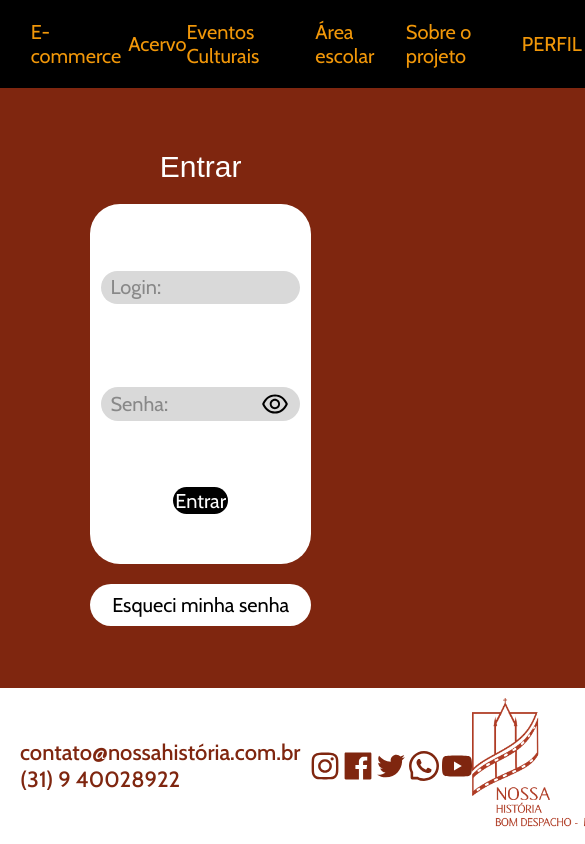
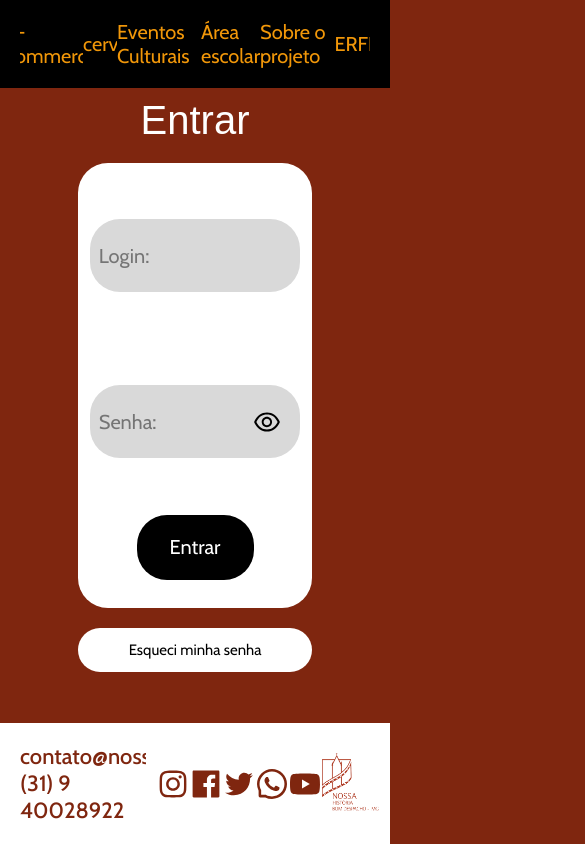
Before and after one commit to cpejr/acervo-web-frontend, a React (Vite) app: page /Entrar in a window 390 px wide. Shown: the top 844 px of the page, 585 px wide, since content can reach past the window. Built offline with nearby package versions, Linux system fonts and the light colour scheme; no server answers; a web font is replaced by a local one.

Commit message:
fix: responsive update

```diff
--- a/src/pages/ForgotPassword/Styles.js
+++ b/src/pages/ForgotPassword/Styles.js
@@ -7,52 +7,35 @@ export const Body = styled.div`
   align-items: center;
   justify-content: center;
   flex-direction: column;
-  gap: 2rem;
-  @media (max-width: 560px) {
-    padding-right: 15rem;
-  }
-  @media (max-width: 400px) {
-    padding-right: 28rem;
-  }
-  @media (max-width: 320px) {
-    padding-right: 32rem;
-  }
+  gap: 5rem;
 `;
 
 export const Title = styled.div`
   font-family: ${(props) => props.theme.fonts.Title};
   font-size: 5rem;
   color: white;
+  text-align: center;
   @media (max-width: 1290px) {
     font-size: 4rem;
   }
-  @media (max-width: 760px) {
-    font-size: 3rem;
-  }
-  @media (max-width: 560px) {
-    text-align: center;
-    max-width: 70%;
-  }
-  @media (max-width: 400px) {
+  @media (max-width: 800px) {
     font-size: 2rem;
   }
 `;
 export const Container = styled.button`
   display: flex;
   align-items: center;
-  flex-direction: column;
+  justify-content: center;
   width: 50%;
   height: 70%;
   background-color: ${(props) => props.theme.colors.fontHeader};
   border-radius: 3rem;
   text-align: center;
-  justify-content: center;
   font-size: 8rem;
   @media (max-width: 1290px) {
-    font-size: 6rem;
+    font-size: 4rem;
   }
   @media (max-width: 760px) {
-    font-size: 4rem;
     width: 45%;
     height: 55%;
   }
--- a/src/pages/Login/Login.jsx
+++ b/src/pages/Login/Login.jsx
@@ -39,6 +39,7 @@ export default function Login() {
 
   return (
     <Body>
+      {/* <Containerall> */}
       <Title>Entrar</Title>
       <Container>
         <Control>
@@ -61,6 +62,7 @@ export default function Login() {
         </ContainerIn>
       </Container>
       <Forgot>Esqueci minha senha</Forgot>
+      {/* </Containerall> */}
     </Body>
   );
 }
--- a/src/pages/Login/Styles.js
+++ b/src/pages/Login/Styles.js
@@ -4,33 +4,21 @@ import styled from 'styled-components';
 export const Body = styled.div`
   width: 100%;
   height: 100%;
+  margin-right: 10%;
+  overflow: hidden;
   display: flex;
+  flex-direction: column;
   align-items: center;
-  justify-content: center;
-  flex-direction: column;
   gap: 2rem;
-  @media (max-width: 520px) {
-    width: 90%;
-  }
+  margin-top: 1rem;
 `;
 
 export const Title = styled.div`
   font-family: ${(props) => props.theme.fonts.Title};
   font-size: 5rem;
   color: white;
-  @media (max-width: 520px) {
-    margin-right: 10rem;
-  }
-  @media (max-width: 440px) {
-    margin-right: 10rem;
-    font-size: 3rem;
-    margin-right: 15rem;
-  }
-  @media (max-width: 370px) {
-    margin-right: 25rem;
-  }
-  @media (max-width: 290px) {
-    margin-right: 28rem;
+  @media (max-width: 610px) {
+    font-size: 4rem;
   }
 `;
 export const Container = styled.div`
@@ -39,27 +27,13 @@ export const Container = styled.div`
   flex-direction: column;
   width: 50%;
   height: 70%;
-  gap: 5rem;
+  gap: 2rem;
   background-color: ${(props) => props.theme.colors.fontHeader};
   border-radius: 3rem;
-  padding-top: 5rem;
-  padding-bottom: 5rem;
-  @media (max-width: 520px) {
-    margin-right: 10rem;
-  }
-  @media (max-width: 440px) {
-    width: 40%;
-    height: 60%;
-    margin-right: 15rem;
-  }
-  @media (max-width: 370px) {
-    margin-right: 25rem;
-  }
-  @media (max-width: 290px) {
-    width: 30%;
-    height: 50%;
-    margin-right: 28rem;
-    gap: 2rem;
+  padding-top: 2rem;
+  padding-bottom: 2rem;
+  @media (max-width: 610px) {
+    width: 60%;
   }
 `;
 
@@ -67,17 +41,12 @@ export const Input = styled.input`
   border-radius: 3rem;
   width: 90%;
   max-height: 50%;
+  height: 50%;
   font-family: ${(props) => props.theme.fonts.primary};
   font-size: 2rem;
   color: ${(props) => props.theme.colors.fontDialog};
-  height: 50%;
   background-color: ${(props) => props.theme.colors.inputcolor};
   border: none;
-
-  &::placeholder {
-    /* Estilos para o placeholder */
-    color: #888; /* Cor de exemplo */
-  }
   @media (max-width: 290px) {
     width: 90%;
     height: 100%;
@@ -85,16 +54,12 @@ export const Input = styled.input`
 `;
 export const Control = styled.div`
   width: 100%;
-  gap: 6rem;
-  display: flex;
-  width: 100%;
   height: 100%;
   display: flex;
   flex-direction: row;
   justify-content: center;
   align-items: center;
   position: relative;
-  z-index: 2;
 `;
 
 export const ContainerIn = styled.div`
@@ -102,7 +67,7 @@ export const ContainerIn = styled.div`
   flex-direction: column;
   align-items: center;
   width: 100%;
-  height: 40%;
+  height: 50%;
 `;
 export const In = styled.button`
   background-color: ${(props) => props.theme.colors.fontDialog};
@@ -110,11 +75,12 @@ export const In = styled.button`
   color: white;
   border-radius: 3rem;
   width: 25%;
-  height: 100%;
+  height: 90%;
   font-family: ${(props) => props.theme.fonts.primary};
   border: none;
-  @media (max-width: 290px) {
+  @media (max-width: 610px) {
     width: 50%;
+    height: 90%;
   }
 `;
 export const Forgot = styled.button`
@@ -125,39 +91,26 @@ export const Forgot = styled.button`
   font-family: ${(props) => props.theme.fonts.primary};
   border: none;
   font-size: 2rem;
-  @media (max-width: 520px) {
-    margin-right: 10rem;
-  }
-  @media (max-width: 440px) {
-    margin-right: 15rem;
-    width: 40%;
-  }
-  @media (max-width: 370px) {
-    margin-right: 25rem;
-  }
-  @media (max-width: 290px) {
-    width: 30%;
-    margin-right: 28rem;
+  @media (max-width: 610px) {
+    width: 60%;
     font-size: 1.5rem;
   }
 `;
 
 export const MyConst = styled(AiOutlineEye)`
-  margin-right: 5px;
   display: flex;
   align-items: center;
   position: absolute;
   z-index: 3;
-  right: 5rem; /* Aumente o valor para mover mais para a direita */
+  right: 7rem;
   font-size: 3rem;
-  @media (max-width: 520px) {
-    left: 22rem;
+  @media (max-width: 1350px) {
+    right: 4rem;
   }
-  @media (max-width: 440px) {
-    left: 17rem;
+  @media (max-width: 600px) {
+    right: 3rem;
   }
-
-  @media (max-width: 290px) {
-    left: 12rem;
+  @media (max-width: 360px) {
+    right: 2rem;
   }
 `;
--- a/src/styles/GlobalStyles.js
+++ b/src/styles/GlobalStyles.js
@@ -9,6 +9,8 @@ export default createGlobalStyle`
   padding: 0;
   outline: 0;
   box-sizing: border-box;
+  overflow: hidden;
+
 }
 
 html {
```
